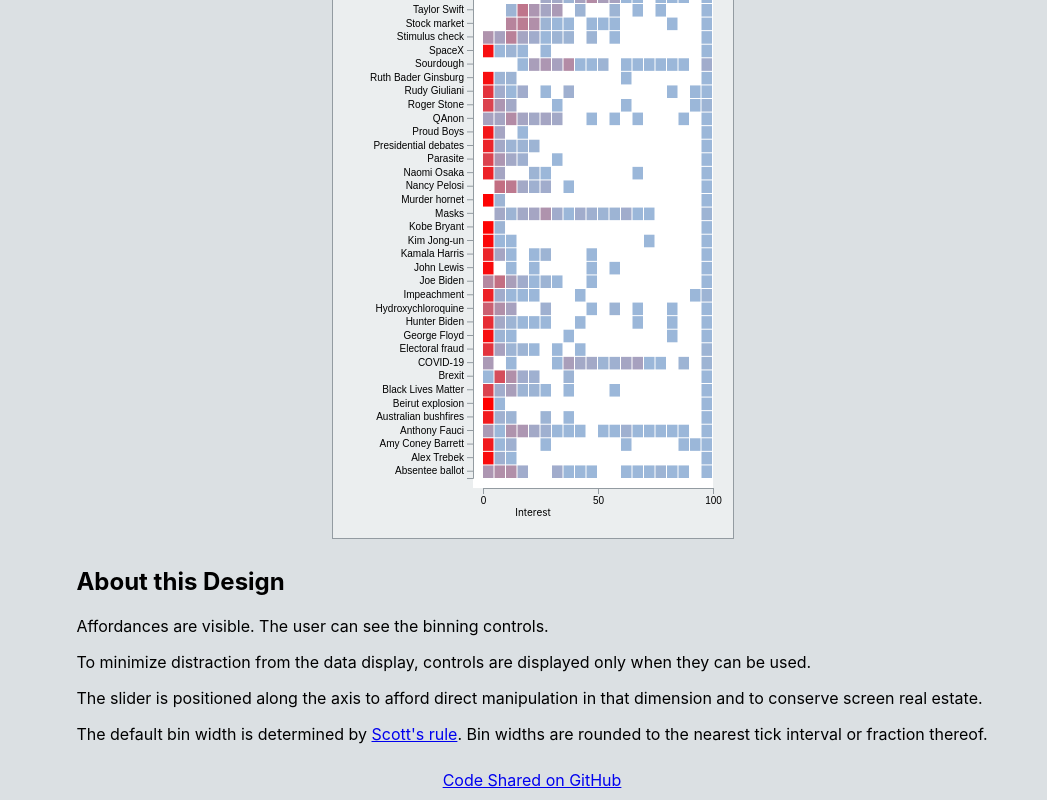
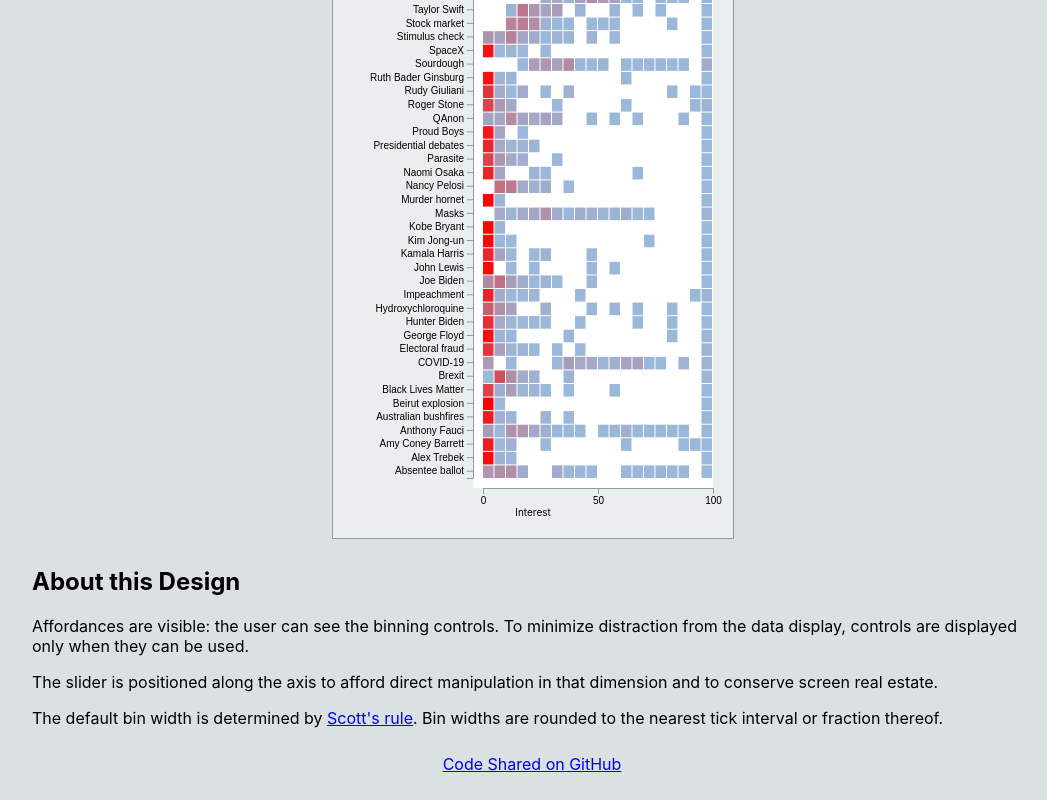
Before and after one commit to hemanrobinson/top-n-binning, a React (Create React App) app: page / in a window 1280 px wide. Shown: the part 1879-2679 px from the top of the page, without its empty margins (108-1155 px from the left). Built offline with nearby package versions, Linux system fonts and the light colour scheme.

Commit message:
improve text

```diff
--- a/src/App.js
+++ b/src/App.js
@@ -58,10 +58,7 @@
             <div className="Description">
                 <h2>About this Design</h2>
                 <p>
-                Affordances are visible.  The user can see the binning controls.
-                </p>
-                <p>
-                To minimize distraction from the data display, controls are displayed only when they can be used.
+                Affordances are visible:  the user can see the binning controls.  To minimize distraction from the data display, controls are displayed only when they can be used.
                 </p>
                 <p>
                 The slider is positioned along the axis to afford direct manipulation in that dimension and to conserve screen real estate.
```
